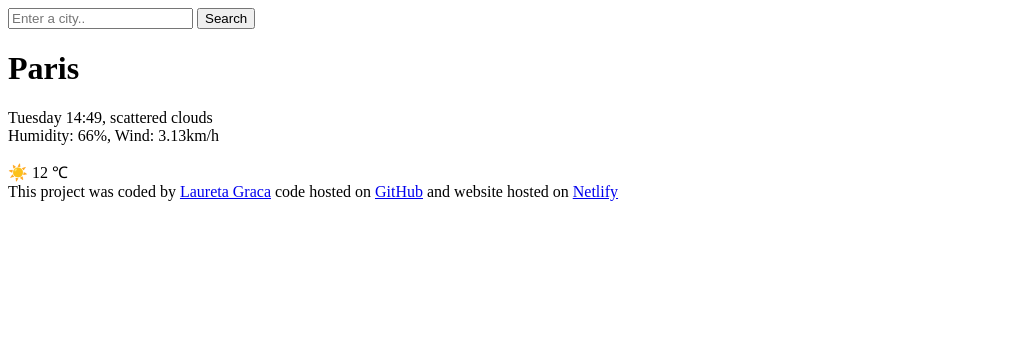
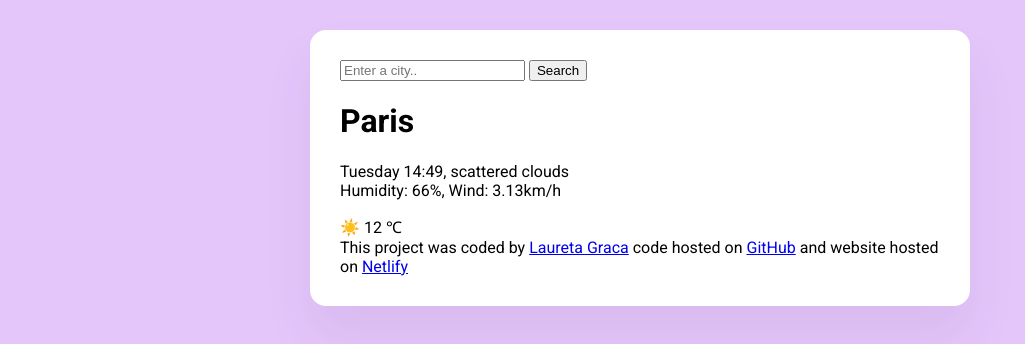
Before and after one commit to lgracaa/weather-app-shecodes-project, a plain HTML site: page index.html in a window 1280 px wide. Shown: the whole page, without its empty margins (0-1025 px from the left). Drawn offline with Linux system fonts and the light colour scheme.

Commit message:
Styled main container and added custom font

```diff
--- a/index.html
+++ b/index.html
@@ -4,9 +4,17 @@
     <meta charset="UTF-8" />
     <meta http-equiv="X-UA-Compatible" content="IE=edge" />
     <meta name="viewport" content="width=device-width, initial-scale=1.0" />
+    <link rel="preconnect" href="https://fonts.googleapis.com" />
+    <link rel="preconnect" href="https://fonts.gstatic.com" crossorigin />
+    <link
+      href="https://fonts.googleapis.com/css2?family=Roboto:ital,wght@0,100;0,300;0,400;0,500;0,700;0,900;1,100;1,300;1,400;1,500;1,700;1,900&display=swap"
+      rel="stylesheet"
+    />
+    <link rel="stylesheet" href="src/index.css" />
     <title>Weather App</title>
   </head>
   <body>
+    <div class="weather-app">
       <header>
         <form>
           <input type="search" placeholder="Enter a city.." required />
@@ -35,5 +43,6 @@
         and website hosted on
         <a href="https://weather-app-by-laureta-graca.netlify.app">Netlify</a>
       </footer>
+    </div>
   </body>
 </html>
--- /dev/null
+++ b/src/index.css
@@ -0,0 +1,14 @@
+body {
+  background-color: rgb(229, 198, 251);
+  font-family: "Roboto", sans-serif;
+}
+
+.weather-app {
+  background: white;
+  max-width: 600px;
+  margin: 30px auto;
+  padding: 30px;
+  box-shadow: 0 30px 50px rgba(65, 50, 100, 0.08);
+  border-radius: 16px;
+  padding: 30px;
+}
```
Lines whose indentation alone changed are shown as unchanged.
